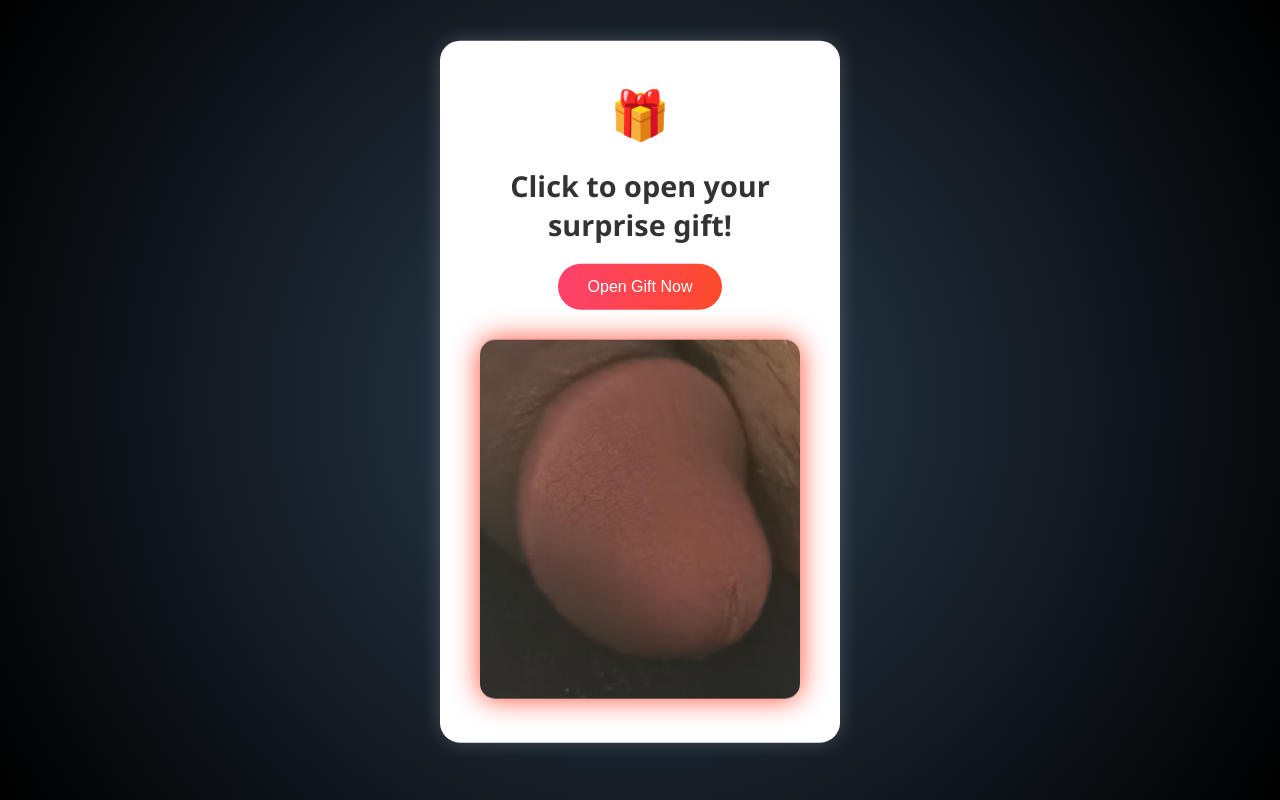
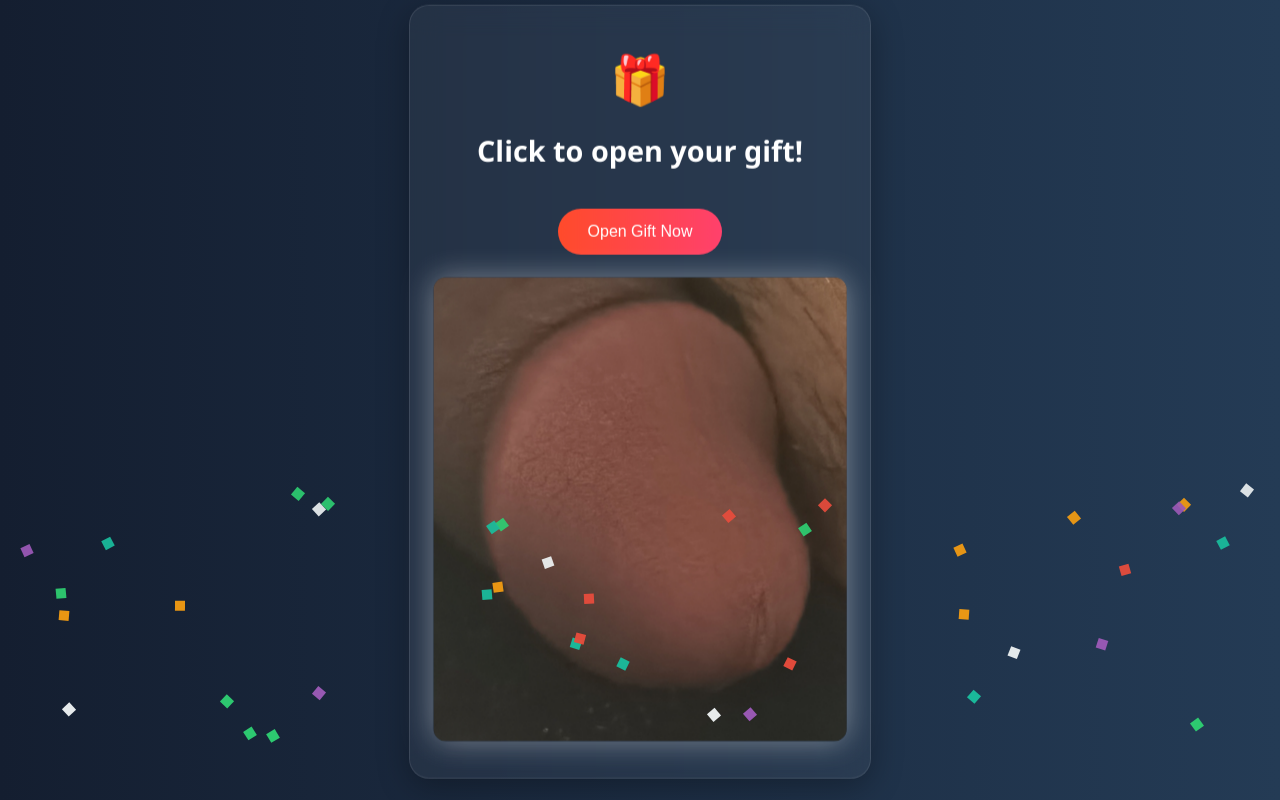
Before and after one commit to kaiser-sultaan/Giftbox, a plain HTML site: page index.html in a window 1280 px wide. Both pictures are taken after a click on the button "Open Gift Now". Shown: the top 800 px of the page. Drawn offline with Linux system fonts and the light colour scheme.

Commit message:
Update index.html

```diff
--- a/index.html
+++ b/index.html
@@ -3,54 +3,57 @@
 <head>
   <meta charset="UTF-8" />
   <meta name="viewport" content="width=device-width, initial-scale=1.0"/>
-  <title>🎁 Surprise Gift</title>
+  <title>🎁 Open Your Gift</title>
   <style>
-    * {
+    body {
       margin: 0;
       padding: 0;
-      box-sizing: border-box;
-    }
-
-    body {
-      background: radial-gradient(circle, #2c3e50, #000000);
+      font-family: 'Segoe UI', sans-serif;
+      background: linear-gradient(to right, #141e30, #243b55);
       display: flex;
       justify-content: center;
       align-items: center;
       height: 100vh;
-      font-family: 'Segoe UI', sans-serif;
       overflow: hidden;
-      position: relative;
     }
 
-    .gift-box {
-      background: white;
+    .card {
+      background: rgba(255, 255, 255, 0.05);
+      backdrop-filter: blur(15px);
+      border: 1px solid rgba(255, 255, 255, 0.1);
       border-radius: 20px;
-      box-shadow: 0 0 20px rgba(255, 255, 255, 0.2);
-      padding: 40px;
+      padding: 40px 30px;
       text-align: center;
+      box-shadow: 0 8px 32px rgba(0,0,0,0.3);
+      width: 90%;
       max-width: 400px;
-      width: 90%;
+      color: white;
       animation: float 3s ease-in-out infinite;
     }
 
-    .gift-box h1 {
+    h1 {
       font-size: 1.8rem;
-      color: #333;
       margin-bottom: 20px;
     }
 
-    .gift-box button {
-      background: linear-gradient(to right, #ff416c, #ff4b2b);
+    .gift-emoji {
+      font-size: 3rem;
+      animation: shake 1s infinite;
+    }
+
+    button {
+      margin-top: 20px;
+      background: linear-gradient(to right, #ff4b2b, #ff416c);
       border: none;
+      color: white;
       padding: 14px 30px;
       font-size: 1rem;
-      color: white;
       border-radius: 50px;
       cursor: pointer;
-      transition: transform 0.3s ease, box-shadow 0.3s ease;
+      transition: 0.3s ease;
     }
 
-    .gift-box button:hover {
+    button:hover {
       transform: scale(1.05);
       box-shadow: 0 0 20px rgba(255, 65, 108, 0.5);
     }
@@ -58,66 +61,49 @@
     .gift-image {
       display: none;
       margin-top: 30px;
-      animation: popUp 0.8s ease forwards;
+      animation: reveal 1s ease-out forwards;
     }
 
     .gift-image img {
-      max-width: 100%;
-      border-radius: 15px;
-      box-shadow: 0 0 30px rgba(255, 255, 255, 0.3);
-      animation: glow 2s infinite alternate;
-    }
-
-    .emoji {
-      font-size: 3rem;
-      margin-bottom: 20px;
-      animation: shake 1s infinite;
-    }
-
-    @keyframes popUp {
-      0% {
-        opacity: 0;
-        transform: scale(0.7);
-      }
-      100% {
-        opacity: 1;
-        transform: scale(1);
-      }
-    }
-
-    @keyframes glow {
-      from {
-        box-shadow: 0 0 10px #ff416c;
-      }
-      to {
-        box-shadow: 0 0 30px #ff4b2b;
-      }
+      width: 100%;
+      border-radius: 12px;
+      box-shadow: 0 0 30px rgba(255,255,255,0.4);
+      animation: pulse 2s ease-in-out infinite alternate;
     }
 
     @keyframes shake {
-      0% { transform: rotate(0deg); }
-      25% { transform: rotate(10deg); }
-      50% { transform: rotate(-10deg); }
-      75% { transform: rotate(10deg); }
-      100% { transform: rotate(0deg); }
+      0%, 100% { transform: rotate(0deg); }
+      25% { transform: rotate(6deg); }
+      50% { transform: rotate(-6deg); }
+      75% { transform: rotate(6deg); }
     }
 
     @keyframes float {
-      0%, 100% { transform: translateY(0px); }
+      0%, 100% { transform: translateY(0); }
       50% { transform: translateY(-10px); }
     }
 
-    /* Confetti */
+    @keyframes reveal {
+      from { opacity: 0; transform: scale(0.9); }
+      to { opacity: 1; transform: scale(1); }
+    }
+
+    @keyframes pulse {
+      from { transform: scale(1); }
+      to { transform: scale(1.05); }
+    }
+
     .confetti {
       position: absolute;
       width: 10px;
       height: 10px;
       background-color: red;
-      opacity: 0;
-      animation: confettiFall 3s linear forwards;
+      top: 0;
+      opacity: 0.8;
+      animation: fall 3s linear forwards;
     }
 
-    @keyframes confettiFall {
+    @keyframes fall {
       to {
         transform: translateY(100vh) rotateZ(360deg);
         opacity: 1;
@@ -127,43 +113,41 @@
 </head>
 <body>
 
-  <div class="gift-box">
-    <div class="emoji">🎁</div>
-    <h1>Click to open your surprise gift!</h1>
+  <div class="card">
+    <div class="gift-emoji">🎁</div>
+    <h1>Click to open your gift!</h1>
     <button onclick="openGift()">Open Gift Now</button>
     <div class="gift-image" id="giftImage">
       <img src="gift.jpg" alt="Surprise!" />
     </div>
   </div>
 
+  <!-- Sound file -->
+  <audio id="giftSound" src="Ye Lee Meme.mp3"></audio>
+
   <script>
     function openGift() {
-      const giftImage = document.getElementById("giftImage");
-      giftImage.style.display = "block";
+      const image = document.getElementById("giftImage");
+      const sound = document.getElementById("giftSound");
+      image.style.display = "block";
+      sound.play();
 
-      // Stop emoji shake
-      document.querySelector('.emoji').style.animation = "none";
+      document.querySelector('.gift-emoji').style.animation = "none";
 
-      // Add confetti
-      for (let i = 0; i < 30; i++) {
+      // Confetti
+      for (let i = 0; i < 40; i++) {
         const confetti = document.createElement("div");
         confetti.classList.add("confetti");
         confetti.style.left = Math.random() * 100 + "vw";
         confetti.style.backgroundColor = getRandomColor();
         confetti.style.animationDelay = (Math.random() * 1) + "s";
         document.body.appendChild(confetti);
-
-        // Remove after animation
         setTimeout(() => confetti.remove(), 3000);
       }
-
-      // Optional: play sound
-      // const audio = new Audio("sound.mp3");
-      // audio.play();
     }
 
     function getRandomColor() {
-      const colors = ["#f39c12", "#e74c3c", "#9b59b6", "#1abc9c", "#2ecc71"];
+      const colors = ["#f39c12", "#e74c3c", "#9b59b6", "#1abc9c", "#2ecc71", "#ecf0f1"];
       return colors[Math.floor(Math.random() * colors.length)];
     }
   </script>
```
